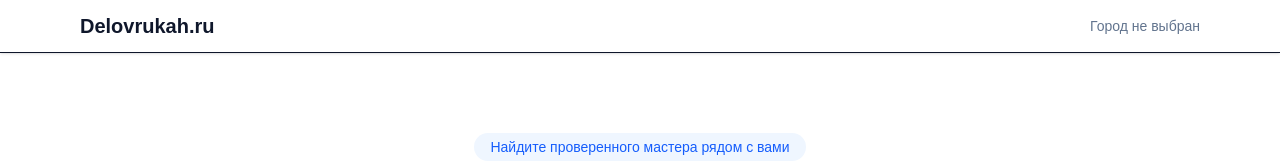
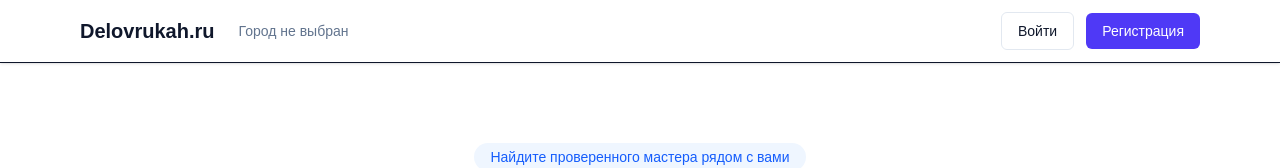
Before and after one commit to ViktorPrice2/delovrukah, a Next.js app in the folder apps/web/: page / in a window 1280 px wide. Shown: the top 168 px of the page. Built offline with nearby package versions, Linux system fonts and the light colour scheme; no server answers.

Commit message:
Add authenticated header navigation

```diff
--- /dev/null
+++ b/apps/web/src/app/components/Header.tsx
@@ -0,0 +1,77 @@
+'use client';
+
+import Link from 'next/link';
+import { useMemo } from 'react';
+import CurrentCityDisplay from './CurrentCityDisplay';
+import { useAuth } from '../store/auth.store';
+
+export default function Header() {
+  const { user, isLoading, logout } = useAuth((state) => ({
+    user: state.user,
+    isLoading: state.isLoading,
+    logout: state.logout,
+  }));
+
+  const profileHref = useMemo(() => {
+    if (!user) {
+      return '/profile';
+    }
+
+    switch (user.role) {
+      case 'CUSTOMER':
+      case 'PROVIDER':
+        return '/profile';
+      default:
+        return '/profile';
+    }
+  }, [user]);
+
+  return (
+    <header className="sticky top-0 z-10 border-b bg-white/80 shadow-sm backdrop-blur">
+      <div className="mx-auto flex max-w-6xl flex-col gap-4 px-4 py-3 sm:flex-row sm:items-center sm:justify-between">
+        <div className="flex items-center justify-between gap-6">
+          <Link href="/" className="text-xl font-semibold">
+            Delovrukah.ru
+          </Link>
+          <CurrentCityDisplay />
+        </div>
+        <nav className="flex items-center gap-3 text-sm font-medium">
+          {!isLoading && !user ? (
+            <>
+              <Link
+                href="/signin"
+                className="rounded-md border border-slate-200 px-4 py-2 transition hover:border-slate-300 hover:bg-slate-100"
+              >
+                Войти
+              </Link>
+              <Link
+                href="/signup"
+                className="rounded-md bg-indigo-600 px-4 py-2 text-white transition hover:bg-indigo-500"
+              >
+                Регистрация
+              </Link>
+            </>
+          ) : null}
+
+          {!isLoading && user ? (
+            <>
+              <Link
+                href={profileHref}
+                className="rounded-md border border-transparent px-4 py-2 transition hover:border-slate-200 hover:bg-slate-100"
+              >
+                Профиль
+              </Link>
+              <button
+                type="button"
+                onClick={logout}
+                className="rounded-md border border-slate-200 px-4 py-2 transition hover:border-slate-300 hover:bg-slate-100"
+              >
+                Выйти
+              </button>
+            </>
+          ) : null}
+        </nav>
+      </div>
+    </header>
+  );
+}
--- a/apps/web/src/app/layout.tsx
+++ b/apps/web/src/app/layout.tsx
@@ -1,10 +1,9 @@
 import type { Metadata } from "next";
-import Link from "next/link";
 import { GeistSans } from "geist/font/sans";
 import { GeistMono } from "geist/font/mono";
 import "./globals.css";
 import { AuthProvider } from "./components/AuthProvider";
-import CurrentCityDisplay from "./components/CurrentCityDisplay";
+import Header from "./components/Header";
 
 export const metadata: Metadata = {
   title: "Delovrukah.ru - Сервис поиска мастеров",
@@ -21,14 +20,7 @@ export default function RootLayout({
       <body className="bg-slate-50 antialiased">
         <AuthProvider>
           <div className="min-h-screen text-slate-900">
-            <header className="sticky top-0 z-10 border-b bg-white/80 shadow-sm backdrop-blur">
-              <div className="mx-auto flex max-w-6xl flex-col gap-4 px-4 py-3 sm:flex-row sm:items-center sm:justify-between">
-                <Link href="/" className="text-xl font-semibold">
-                  Delovrukah.ru
-                </Link>
-                <CurrentCityDisplay />
-              </div>
-            </header>
+            <Header />
             <main className="mx-auto w-full max-w-6xl px-4 py-8">{children}</main>
           </div>
         </AuthProvider>
```
